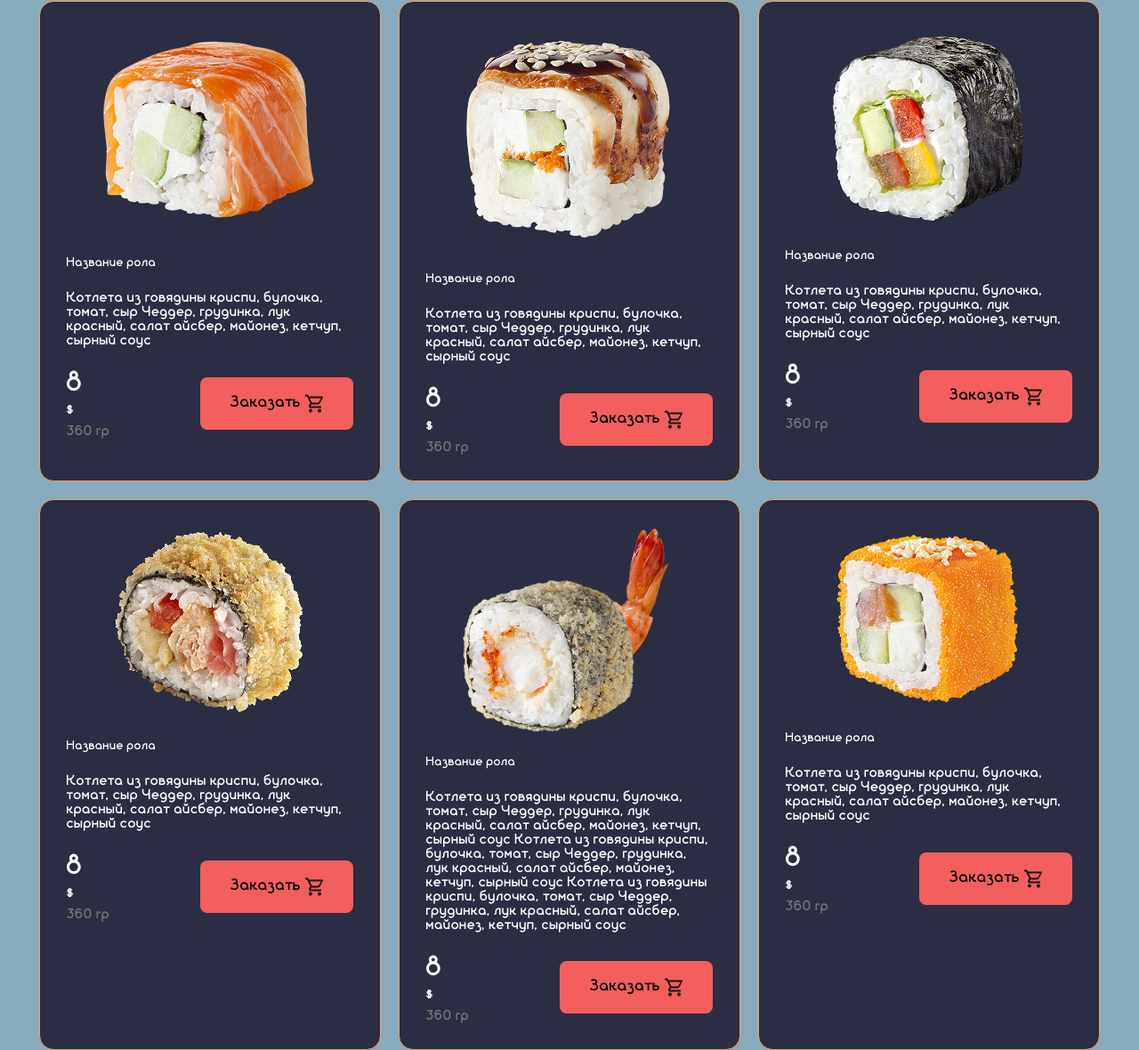
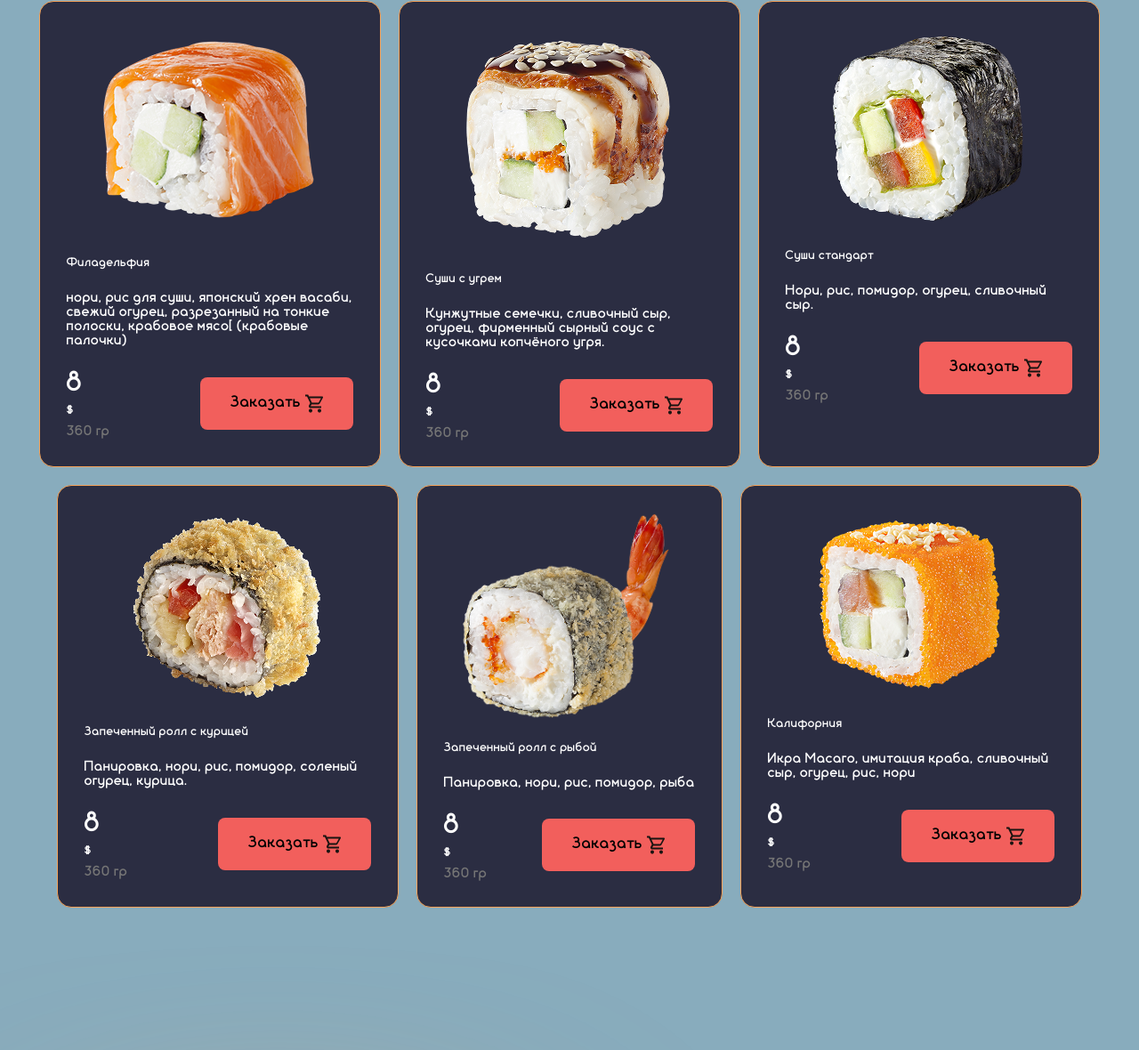
Before and after one commit to Virtek17/test, a plain HTML site: page index.html in a window 1280 px wide. Shown: the part 1770-2950 px from the top of the page at 89% size. Drawn offline with Linux system fonts and the light colour scheme; files whose address does not match are found by name.

Commit message:
Add files via upload

```diff
--- a/index.html
+++ b/index.html
@@ -85,10 +85,10 @@
               <img src="./img/rolls/roll_1.png" alt="рол 1" />
             </div>
 
-            <h3 class="item-title">Название рола</h3>
+            <h3 class="item-title">Филадельфия</h3>
             <p class="item-text">
-              Котлета из говядины криспи, булочка, томат, сыр Чеддер, грудинка,
-              лук красный, салат айсбер, майонез, кетчуп, сырный соус
+              нори, рис для суши, японский хрен васаби, свежий огурец,
+              разрезанный на тонкие полоски, крабовое мясо[ (крабовые палочки)
             </p>
             <div class="card__footer">
               <div class="card__info">
@@ -107,10 +107,10 @@
               <img src="./img/rolls/Roll-4.png" alt="рол 1" />
             </div>
 
-            <h3 class="item-title">Название рола</h3>
+            <h3 class="item-title">Суши с угрем</h3>
             <p class="item-text">
-              Котлета из говядины криспи, булочка, томат, сыр Чеддер, грудинка,
-              лук красный, салат айсбер, майонез, кетчуп, сырный соус
+              Кунжутные семечки, сливочный сыр, огурец, фирменный сырный соус с
+              кусочками копчёного угря.
             </p>
             <div class="card__footer">
               <div class="card__info">
@@ -129,11 +129,8 @@
               <img src="./img/rolls/Roll-2.png" alt="рол 1" />
             </div>
 
-            <h3 class="item-title">Название рола</h3>
-            <p class="item-text">
-              Котлета из говядины криспи, булочка, томат, сыр Чеддер, грудинка,
-              лук красный, салат айсбер, майонез, кетчуп, сырный соус
-            </p>
+            <h3 class="item-title">Суши стандарт</h3>
+            <p class="item-text">Нори, рис, помидор, огурец, сливочный сыр.</p>
             <div class="card__footer">
               <div class="card__info">
                 <div class="price">8</div>
@@ -151,10 +148,9 @@
               <img src="./img/rolls/Roll-6.png" alt="рол 1" />
             </div>
 
-            <h3 class="item-title">Название рола</h3>
+            <h3 class="item-title">Запеченный ролл с курицей</h3>
             <p class="item-text">
-              Котлета из говядины криспи, булочка, томат, сыр Чеддер, грудинка,
-              лук красный, салат айсбер, майонез, кетчуп, сырный соус
+              Панировка, нори, рис, помидор, соленый огурец, курица.
             </p>
             <div class="card__footer">
               <div class="card__info">
@@ -173,15 +169,8 @@
               <img src="./img/rolls/Roll-5.png" alt="рол 1" />
             </div>
 
-            <h3 class="item-title">Название рола</h3>
-            <p class="item-text">
-              Котлета из говядины криспи, булочка, томат, сыр Чеддер, грудинка,
-              лук красный, салат айсбер, майонез, кетчуп, сырный соус Котлета из
-              говядины криспи, булочка, томат, сыр Чеддер, грудинка, лук
-              красный, салат айсбер, майонез, кетчуп, сырный соус Котлета из
-              говядины криспи, булочка, томат, сыр Чеддер, грудинка, лук
-              красный, салат айсбер, майонез, кетчуп, сырный соус
-            </p>
+            <h3 class="item-title">Запеченный ролл с рыбой</h3>
+            <p class="item-text">Панировка, нори, рис, помидор, рыба</p>
             <div class="card__footer">
               <div class="card__info">
                 <div class="price">8</div>
@@ -199,10 +188,9 @@
               <img src="./img/rolls/Roll-3.png" alt="рол 1" />
             </div>
 
-            <h3 class="item-title">Название рола</h3>
+            <h3 class="item-title">Калифорния</h3>
             <p class="item-text">
-              Котлета из говядины криспи, булочка, томат, сыр Чеддер, грудинка,
-              лук красный, салат айсбер, майонез, кетчуп, сырный соус
+              Икра Масаго, имитация краба, сливочный сыр, огурец, рис, нори
             </p>
             <div class="card__footer">
               <div class="card__info">
```
